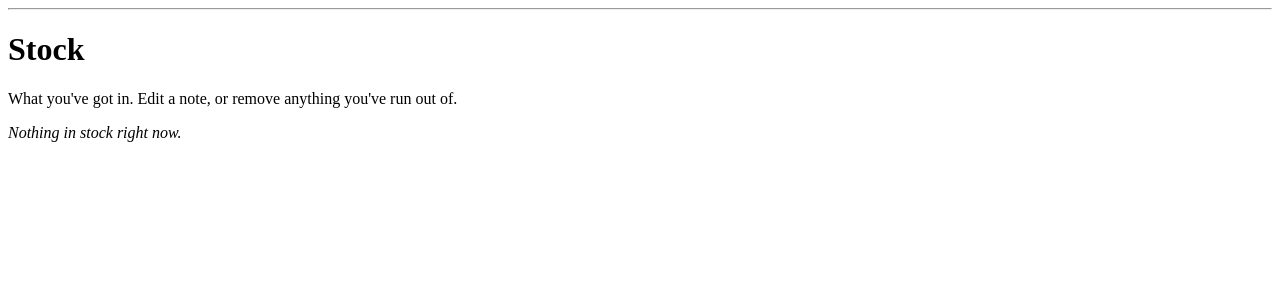
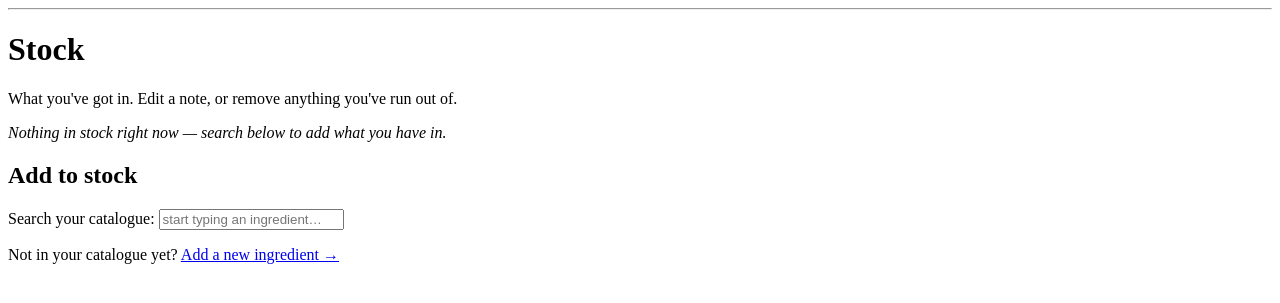
Before and after one commit to amiablealex/my-kitchen, a Flask app: page /stock/ in a window 1280 px wide. Shown: the part 29-332 px from the top of the page. Run offline with Flask 3, Linux system fonts and the light colour scheme; the visitor is signed in with stand-in values (Sample User, id 1); data that the repository does not hold is empty.

Commit message:
stock restructure: search-to-add + add-new-ingredient hand-off

```diff
--- a/my_kitchen/manage/routes.py
+++ b/my_kitchen/manage/routes.py
@@ -58,9 +58,13 @@ def ingredients():
     all_items = Ingredient.query.order_by(Ingredient.name).all()
     active = [i for i in all_items if i.is_active]
     retired = [i for i in all_items if not i.is_active]
+    # ?name= pre-fills the add form, for the "add a new ingredient" hand-off
+    # from the stock search box.
+    prefill_name = (request.args.get("name") or "").strip()
     return render_template(
         "manage/ingredients.html",
         categories=cats, active=active, retired=retired,
+        prefill_name=prefill_name,
     )
 
 
--- a/my_kitchen/static/stock.js
+++ b/my_kitchen/static/stock.js
@@ -1,8 +1,9 @@
-// Stock editing: inline notes + remove-from-stock, on both /stock and the
-// wizard's /cook/stock step (same partial, same JS). Endpoint URLs come from
-// data-* attributes built server-side with url_for(), so this works unchanged
-// behind a reverse proxy / sub-path. POSTs carry the CSRF token via the
-// X-CSRFToken header, sourced from base.html's <meta name="csrf-token">.
+// Stock editing: inline notes, remove-from-stock, and search-to-add. Used on
+// both /stock and the wizard's /cook/stock step (same partial, same JS).
+// Endpoint URLs come from data-* attributes built server-side with url_for(),
+// so this works unchanged behind a reverse proxy / sub-path. POSTs carry the
+// CSRF token via the X-CSRFToken header, sourced from base.html's
+// <meta name="csrf-token">. Search is a GET (read-only), so it needs no token.
 
 function csrfToken() {
   const meta = document.querySelector('meta[name="csrf-token"]');
@@ -42,19 +43,17 @@ document.addEventListener("change", function (event) {
     });
 });
 
-// Remove from stock — drops the row in place (hybrid update, no reload).
-// Tidies an emptied category section, and reveals the empty-state line if the
-// pantry clears out entirely.
+// Click delegation for both Remove (pantry) and Add (search results).
 document.addEventListener("click", function (event) {
   const target = event.target;
-  if (!target.classList.contains("stock-remove")) return;
 
+  // Remove from stock — drops the row in place (hybrid update, no reload).
+  // Tidies an emptied category section, and reveals the empty-state line if
+  // the pantry clears out entirely.
+  if (target.classList.contains("stock-remove")) {
     const url = target.dataset.removeUrl;
     target.disabled = true;
-  fetch(url, {
-    method: "POST",
-    headers: { "X-CSRFToken": csrfToken() },
-  })
+    fetch(url, { method: "POST", headers: { "X-CSRFToken": csrfToken() } })
       .then((r) => {
         if (!r.ok) throw new Error("remove failed");
         return r.json();
@@ -65,7 +64,7 @@ document.addEventListener("click", function (event) {
         const ul = li ? li.parentElement : null;
         if (li) li.remove();
         if (group && ul && ul.querySelectorAll(".stock-item").length === 0) {
-        group.remove(); // no items left under this category — drop the header too
+          group.remove(); // no items left under this category — drop the header
         }
         refreshEmptyState();
       })
@@ -73,4 +72,74 @@ document.addEventListener("click", function (event) {
         target.disabled = false;
         alert("Could not remove item — is the server still running?");
       });
+    return;
+  }
+
+  // Add to stock — reload so the new item appears in the pantry via the normal
+  // server render (this also resets the search box). Reloads whichever surface
+  // we're on, so the wizard step returns to itself.
+  if (target.classList.contains("stock-add")) {
+    const url = target.dataset.addUrl;
+    target.disabled = true;
+    fetch(url, { method: "POST", headers: { "X-CSRFToken": csrfToken() } })
+      .then((r) => {
+        if (!r.ok) throw new Error("add failed");
+        return r.json();
+      })
+      .then(() => {
+        window.location.reload();
+      })
+      .catch(() => {
+        target.disabled = false;
+        alert("Could not add item — is the server still running?");
       });
+    return;
+  }
+});
+
+// --- Search-to-add ------------------------------------------------------------
+// Debounced catalogue search: GET the server-rendered results fragment and drop
+// it into the results container. Also keep the "add a new ingredient" link's
+// ?name= in sync with what's typed, so the manage form arrives pre-filled.
+(function () {
+  const input = document.getElementById("stock-search-input");
+  if (!input) return; // surface without the search box (shouldn't happen)
+  const results = document.getElementById("stock-search-results");
+  const addNew = document.getElementById("stock-add-new-link");
+  let timer = null;
+
+  function updateAddNewLink(q) {
+    if (!addNew) return;
+    const base = addNew.dataset.baseUrl;
+    addNew.href = q ? base + "?name=" + encodeURIComponent(q) : base;
+  }
+
+  function runSearch(q) {
+    if (!results) return;
+    if (!q) {
+      results.innerHTML = "";
+      return;
+    }
+    const url = input.dataset.searchUrl + "?q=" + encodeURIComponent(q);
+    fetch(url)
+      .then((r) => {
+        if (!r.ok) throw new Error("search failed");
+        return r.text();
+      })
+      .then((html) => {
+        results.innerHTML = html;
+      })
+      .catch(() => {
+        results.innerHTML = "<p><em>Search is unavailable right now.</em></p>";
+      });
+  }
+
+  input.addEventListener("input", function () {
+    const q = input.value.trim();
+    updateAddNewLink(q);
+    clearTimeout(timer);
+    timer = setTimeout(function () {
+      runSearch(q);
+    }, 200);
+  });
+})();
--- a/my_kitchen/stock/routes.py
+++ b/my_kitchen/stock/routes.py
@@ -2,7 +2,7 @@ from flask import Blueprint, render_template, request, jsonify, abort
 
 from ..extensions import db
 from ..models import Ingredient
-from .service import in_stock_groups
+from .service import in_stock_groups, search_addable
 
 stock_bp = Blueprint("stock", __name__, url_prefix="/stock")
 
@@ -12,6 +12,33 @@ def index():
     """Standalone pantry view: in-stock items only, grouped by category.
     The editing UI/logic lives in the shared stock/_editor.html partial."""
     return render_template("stock/index.html", groups=in_stock_groups())
+
+
+@stock_bp.route("/search")
+def search():
+    """Render addable catalogue matches as an HTML fragment for the search box.
+
+    GET / read-only, so no CSRF. Surface-agnostic: the Add buttons target
+    stock.add (built with url_for, so sub-path serving stays correct) and the
+    page reloads itself after a successful add, on whichever surface it's used.
+    """
+    q = request.args.get("q", "")
+    results = search_addable(q)
+    return render_template(
+        "stock/_search_results.html", results=results, query=q.strip()
+    )
+
+
+@stock_bp.route("/<int:ingredient_id>/add", methods=["POST"])
+def add(ingredient_id):
+    """Put an item into stock (in_stock = True). Idempotent. The caller reloads
+    so the new item appears in the pantry via the normal server render."""
+    ing = db.session.get(Ingredient, ingredient_id)
+    if ing is None:
+        abort(404)
+    ing.in_stock = True
+    db.session.commit()
+    return jsonify(id=ing.id, in_stock=ing.in_stock)
 
 
 @stock_bp.route("/<int:ingredient_id>/remove", methods=["POST"])
--- a/my_kitchen/stock/service.py
+++ b/my_kitchen/stock/service.py
@@ -30,3 +30,32 @@ def in_stock_groups():
         if items:
             groups.append((cat, items))
     return groups
+
+
+def search_addable(query, limit=25):
+    """Ingredients you could add to stock that match `query`.
+
+    The addable set = active, non-staple, NOT already in stock (an in-stock item
+    is already in the pantry; a staple is assumed; a retired item is hidden).
+    Matching is a case-insensitive substring, consistent with the case-insensitive
+    duplicate guards elsewhere. A blank query returns nothing (rather than dumping
+    the whole catalogue). Results are alphabetical, capped at `limit`.
+    """
+    q = (query or "").strip()
+    if not q:
+        return []
+    # Escape LIKE wildcards in user input so "100%" / "a_b" match literally.
+    esc = q.lower().replace("\\", "\\\\").replace("%", "\\%").replace("_", "\\_")
+    pattern = f"%{esc}%"
+    return (
+        Ingredient.query
+        .filter(
+            Ingredient.is_active.is_(True),
+            Ingredient.is_staple.is_(False),
+            Ingredient.in_stock.is_(False),
+            db.func.lower(Ingredient.name).like(pattern, escape="\\"),
+        )
+        .order_by(db.func.lower(Ingredient.name))
+        .limit(limit)
+        .all()
+    )
--- a/my_kitchen/templates/manage/ingredients.html
+++ b/my_kitchen/templates/manage/ingredients.html
@@ -7,7 +7,9 @@
   <h2>Add an ingredient</h2>
   <form method="post" action="{{ url_for('manage.ingredient_add') }}">
     <input type="hidden" name="csrf_token" value="{{ csrf_token() }}">
-    <label>Name: <input type="text" name="name" required></label>
+    <label>Name: <input type="text" name="name"
+           value="{{ prefill_name|default('', true) }}"
+           {% if prefill_name|default('', true) %}autofocus{% endif %} required></label>
     <label>Category:
       <select name="category_id" required>
         {% for c in categories %}
--- a/my_kitchen/templates/stock/_editor.html
+++ b/my_kitchen/templates/stock/_editor.html
@@ -1,12 +1,13 @@
 {# Shared stock-editing component. Included by /stock and the wizard's
    /cook/stock step — the SAME markup + JS on both surfaces.
 
-   Shows only in-stock, active, non-staple ingredients, grouped by category.
+   Pantry: only in-stock, active, non-staple ingredients, grouped by category.
    Expects `groups` in context: [(category, [ingredients]) ...] from
    stock.service.in_stock_groups(). Behaviour lives in static/stock.js.
 
-   (Search-to-add and the "add a new ingredient" hand-off arrive in CP2 and
-   slot in below the pantry, inside this same partial.) #}
+   The "Add to stock" area searches the master catalogue (active, non-staple,
+   not-already-in-stock) and hands off to manage → ingredients for anything not
+   in the catalogue yet. #}
 <div id="pantry">
   {% for cat, ingredients in groups %}
     <section class="stock-group" data-category-id="{{ cat.id }}">
@@ -29,6 +30,25 @@
     </section>
   {% endfor %}
   <p class="pantry-empty"{% if groups %} hidden{% endif %}>
-    <em>Nothing in stock right now.</em>
+    <em>Nothing in stock right now — search below to add what you have in.</em>
   </p>
 </div>
+
+<section id="stock-search">
+  <h2>Add to stock</h2>
+  <label>
+    Search your catalogue:
+    <input type="search" id="stock-search-input"
+           placeholder="start typing an ingredient…"
+           autocomplete="off"
+           data-search-url="{{ url_for('stock.search') }}">
+  </label>
+  {# Results fragment (server-rendered by stock.search) is injected here. #}
+  <div id="stock-search-results"></div>
+  <p>
+    Not in your catalogue yet?
+    <a id="stock-add-new-link"
+       href="{{ url_for('manage.ingredients') }}"
+       data-base-url="{{ url_for('manage.ingredients') }}">Add a new ingredient →</a>
+  </p>
+</section>
```
Also changed, not shown: my_kitchen/templates/stock/_search_results.html (added, +21 -0 lines). Lines whose indentation alone changed are shown as unchanged.
